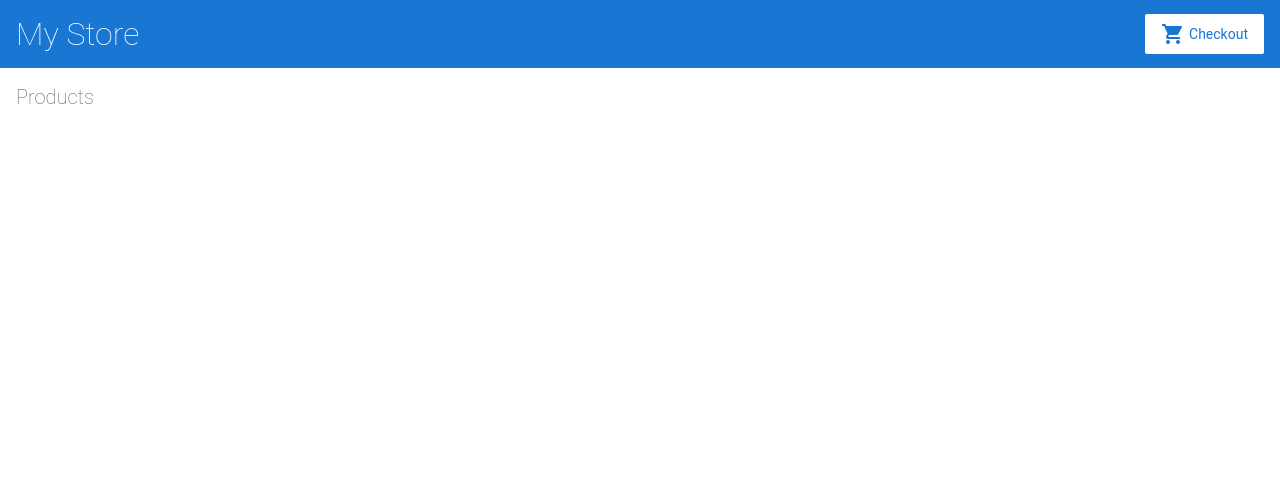
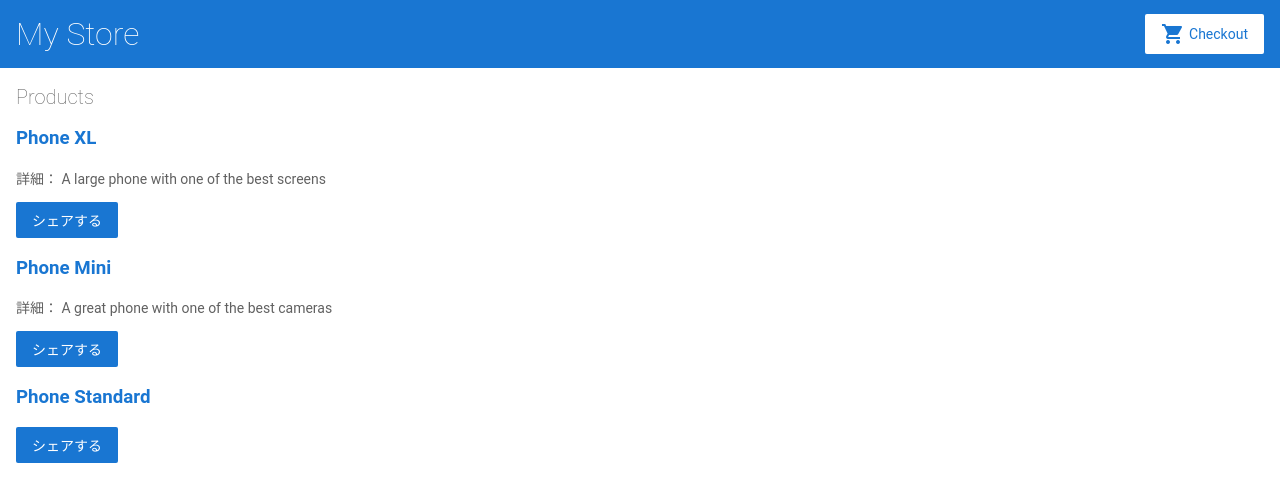
Before and after one commit to atman-33/angular-learning, an Angular app: page / in a window 1280 px wide. Shown: the top 502 px of the page. Built offline with nearby package versions, Linux system fonts and the light colour scheme.

Commit message:
2 files modified, 1 added

```diff
--- a/src/app/product-list/product-list.component.html
+++ b/src/app/product-list/product-list.component.html
@@ -1,5 +1,22 @@
 <h2>Products</h2>
 
+<div *ngFor="let product of products">
+
+  <h3>
+    <a [title]="product.name + ' 詳細はこちら'">
+      {{ product.name }}
+    </a>
+  </h3>
+
+  <p *ngIf="product.description">
+    詳細： {{ product.description }}
+  </p>
+
+  <button type="button" (click)="share()">
+    シェアする
+  </button>
+
+</div>
 
 <!--
 Copyright Google LLC. All Rights Reserved.
--- a/src/app/product-list/product-list.component.ts
+++ b/src/app/product-list/product-list.component.ts
@@ -1,21 +1,21 @@
 import { Component } from '@angular/core';
 
 import { products } from '../products';
+import { Product } from '../shared/product.model';
 
 @Component({
   selector: 'app-product-list',
   templateUrl: './product-list.component.html',
-  styleUrls: ['./product-list.component.css']
+  styleUrls: ['./product-list.component.css'],
 })
 export class ProductListComponent {
-  products = products;
+  products: Product[] = products;
 
   share() {
     window.alert('The product has been shared!');
   }
 }
 
-
 /*
 Copyright Google LLC. All Rights Reserved.
 Use of this source code is governed by an MIT-style license that
--- /dev/null
+++ b/src/app/shared/product.model.ts
@@ -0,0 +1,6 @@
+export class Product {
+  id!: number;
+  name!: string;
+  price!: number;
+  description!: string;
+}
```
